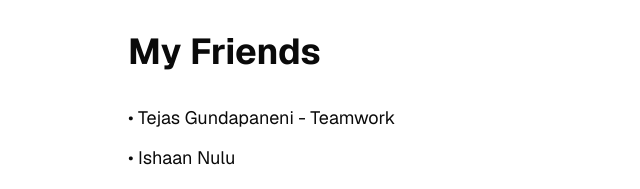
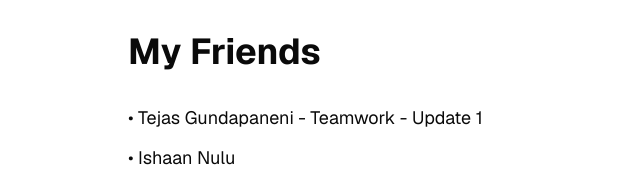
Before and after one commit to InfiniteCoder21/insight-app, a Next.js app: page /friends in a window 1280 px wide. Shown: the top 189 px of the page, without its empty margins (0-640 px from the left). Built offline with nearby package versions, Linux system fonts and the light colour scheme.

Commit message:
Update the keyword

```diff
--- a/app/friends/page.tsx
+++ b/app/friends/page.tsx
@@ -4,7 +4,7 @@ export default function FriendsPage() {
       <div className="w-full max-w-5xl">
         <h1 className="text-4xl font-bold mb-8 text-foreground">My Friends</h1>
         <ul className="space-y-3 text-foreground text-lg">
-          <li>• Tejas Gundapaneni - Teamwork</li>
+          <li>• Tejas Gundapaneni - Teamwork - Update 1</li>
           <li>• Ishaan Nulu</li>
           <li>• Siddharth Kakarla</li>
           <li>• Dhruvatej Mandadi</li>
```
